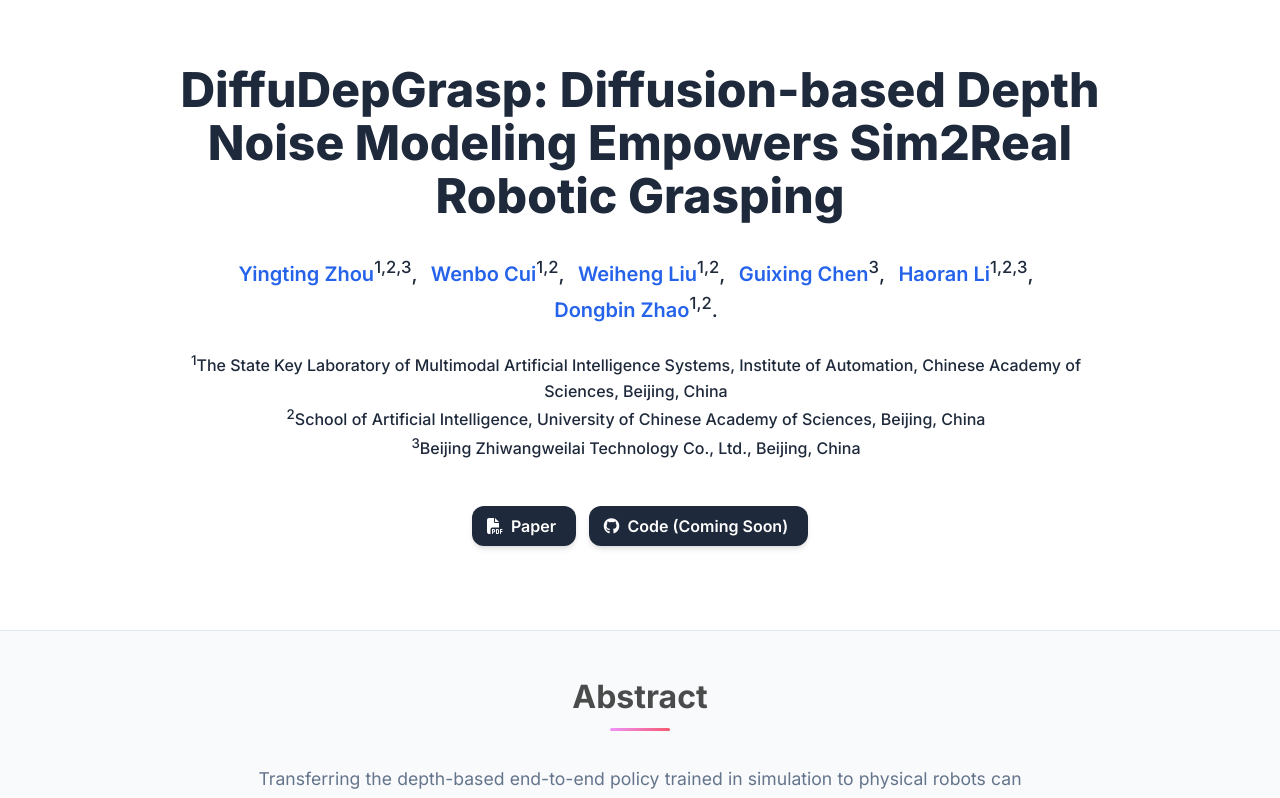
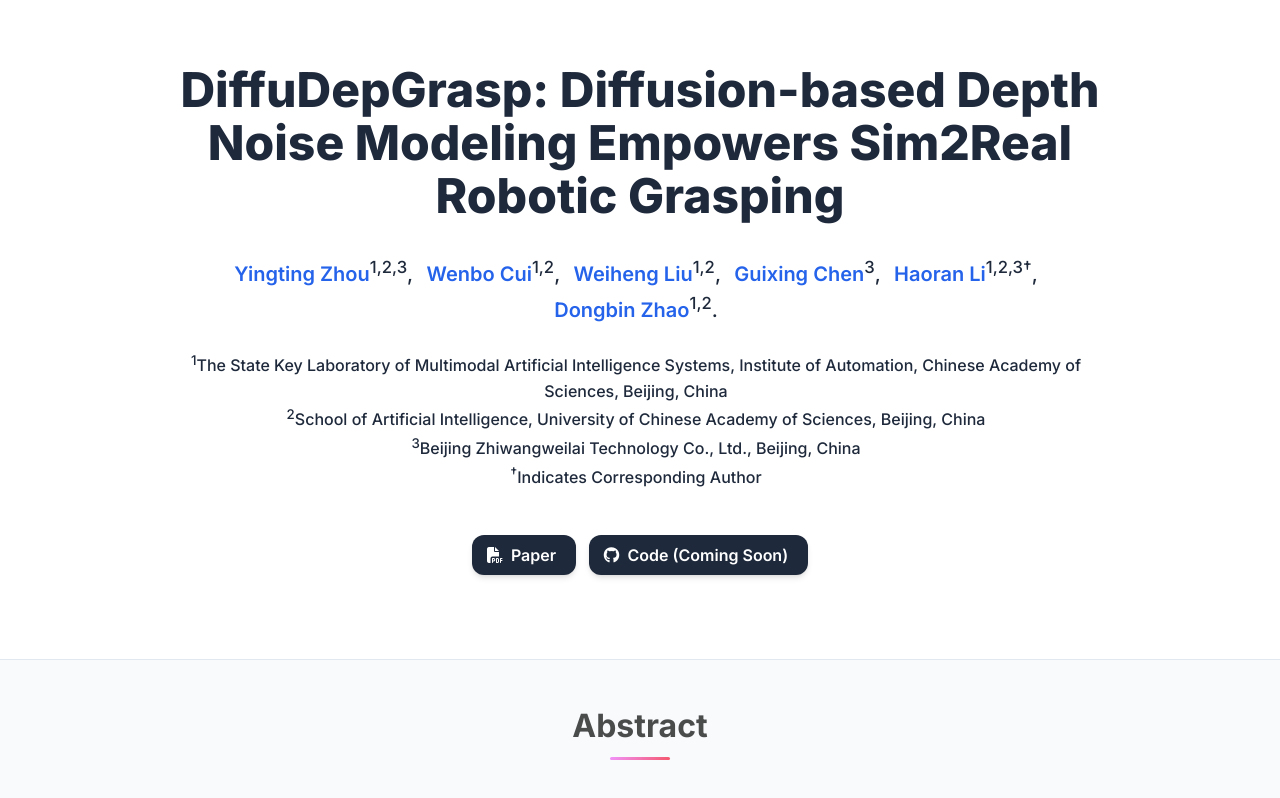
Before and after one commit to DiffuDepGrasp/DiffuDepGrasp.github.io, a plain HTML site: page index.html in a window 1280 px wide. Shown: the top 798 px of the page. Drawn offline with nearby package versions, Linux system fonts and the light colour scheme.

Commit message:
update cor author

```diff
--- a/index.html
+++ b/index.html
@@ -47,7 +47,7 @@
                 <span class="author-block">
                   <a href="#" target="_blank">Guixing Chen</a><sup>3</sup>,</span>
                 <span class="author-block">
-                  <a href="https://ia.cas.cn/rcdw/fyjy/202404/t20240422_7129926.html" target="_blank">Haoran Li</a><sup>1,2,3</sup>,</span>
+                  <a href="https://ia.cas.cn/rcdw/fyjy/202404/t20240422_7129926.html" target="_blank">Haoran Li</a><sup>1,2,3</sup><sup class="corresp-mark">†</sup>,</span>
                 <span class="author-block">
                   <a href="https://ia.cas.cn/rcdw/yjy/202404/t20240422_7129930.html" target="_blank">Dongbin Zhao</a><sup>1,2</sup>.
                 </span>
@@ -57,6 +57,7 @@
                 <span class="author-block"><sup>2</sup>School of Artificial Intelligence, University of Chinese Academy of Sciences, Beijing, China</span><br>
                 <span class="author-block"><sup>3</sup>Beijing Zhiwangweilai Technology Co., Ltd., Beijing, China</span>
                 <br>
+                <span class="author-block corresp-note"><sup class="corresp-mark">†</sup>Indicates Corresponding Author</span>
               </div>
 
 
```
